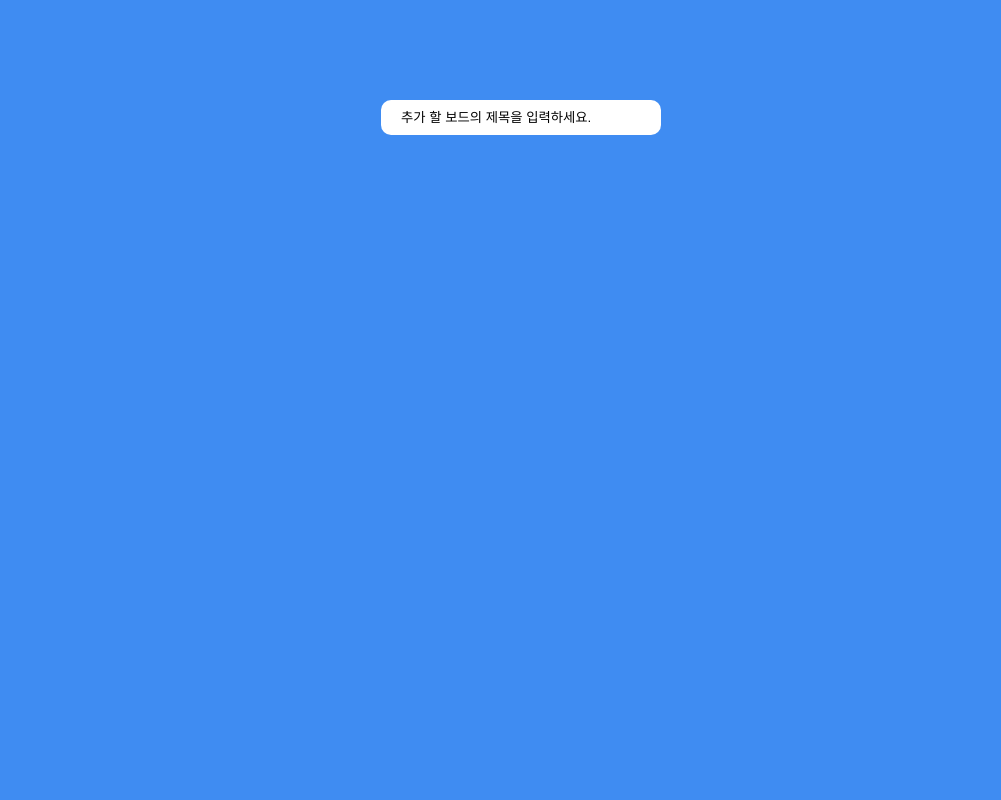
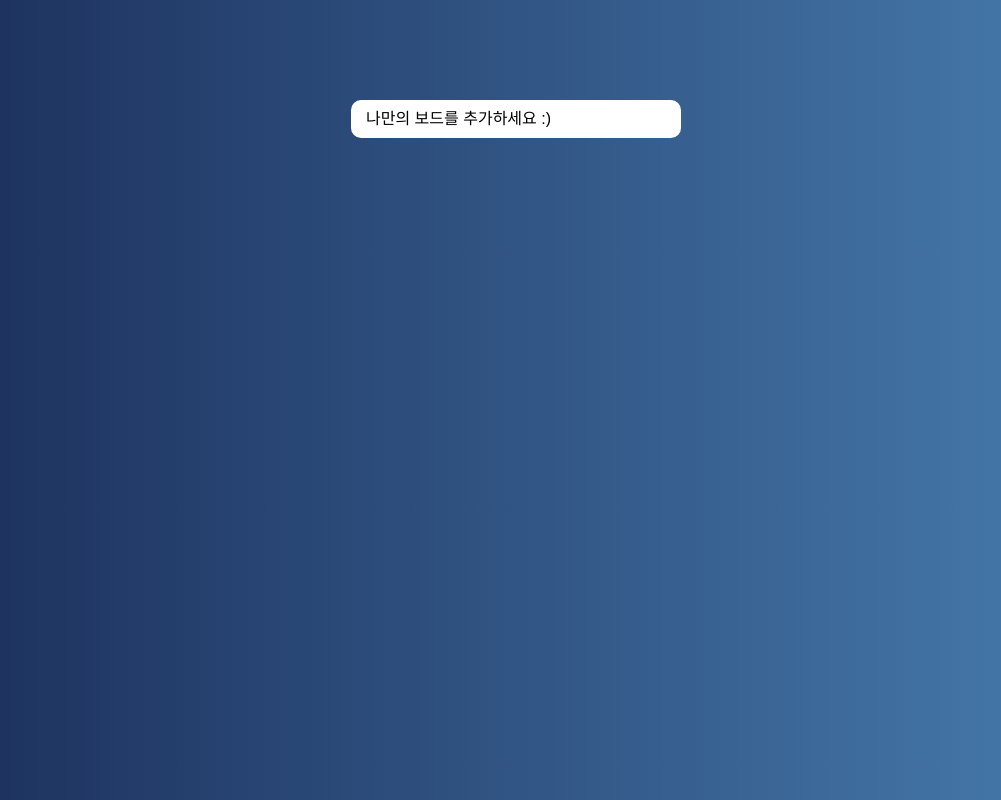
Before and after one commit to min33sky/trellon, a React (Create React App) app: page / in a window 1280 px wide. Shown: the whole page, without its empty margins (139-1140 px from the left). Built offline with nearby package versions, Linux system fonts and the light colour scheme.

Commit message:
:lipstick: ui update

```diff
--- a/package.json
+++ b/package.json
@@ -14,6 +14,7 @@
     "react": "^17.0.2",
     "react-beautiful-dnd": "^13.1.0",
     "react-dom": "^17.0.2",
+    "react-helmet-async": "^1.2.2",
     "react-hook-form": "^7.25.1",
     "react-scripts": "5.0.0",
     "recoil": "^0.6.1",
--- a/src/App.tsx
+++ b/src/App.tsx
@@ -6,27 +6,46 @@ import { orderState, toDoState } from './atoms/toDo';
 import { GlobalStyle } from './styles/global';
 import AddBoard from './components/AddBoard';
 import DraggableBoard from './components/DraggableBoard';
+import { Helmet, HelmetProvider } from 'react-helmet-async';
 
 const Wrapper = styled.div`
   display: flex;
   justify-content: center;
   align-items: center;
   margin: 0 auto;
-  width: 100vw;
-  max-width: 680px;
+  /* width: 100vw; */
+  max-width: 1280px;
   height: 100vh;
 `;
 
 const Boards = styled.div`
   display: flex;
-  justify-content: center;
-  align-items: flex;
+  justify-content: flex-start;
+  align-items: center;
   width: 100%;
-  gap: 10px;
-  /* display: grid;
-  grid-template-columns: repeat(3, 1fr);
-  gap: 10px;
-  width: 100%; */
+  overflow-x: auto;
+  gap: 20px;
+  padding-bottom: 2rem;
+  cursor: grab;
+
+  /* 스크롤바 설정*/
+  ::-webkit-scrollbar {
+    /* width: 10px; */
+    height: 10px;
+  }
+
+  /* 스크롤바 막대 설정*/
+  ::-webkit-scrollbar-thumb {
+    /* height: 22%; */
+    background: linear-gradient(to right, rgba(113, 128, 147, 0.5), rgba(127, 143, 166, 0.5));
+    /* 스크롤바 둥글게 설정    */
+    border-radius: 10px;
+  }
+
+  /* 스크롤바 뒷 배경 설정*/
+  ::-webkit-scrollbar-track {
+    background-color: rgba(33, 133, 133, 0);
+  }
 `;
 
 function App() {
@@ -104,6 +123,11 @@ function App() {
 
   return (
     <>
+      <HelmetProvider>
+        <Helmet>
+          <title>Trellon</title>
+        </Helmet>
+
         <ThemeProvider theme={darkTheme}>
           <GlobalStyle />
 
@@ -116,7 +140,12 @@ function App() {
                 {(provided) => (
                   <Boards ref={provided.innerRef} {...provided.droppableProps}>
                     {order.map((key, index) => (
-                    <DraggableBoard key={key} draggableId={key} index={index} toDos={toDos[key]} />
+                      <DraggableBoard
+                        key={key}
+                        draggableId={key}
+                        index={index}
+                        toDos={toDos[key]}
+                      />
                     ))}
                     {provided.placeholder}
                   </Boards>
@@ -125,6 +154,7 @@ function App() {
             </Wrapper>
           </DragDropContext>
         </ThemeProvider>
+      </HelmetProvider>
     </>
   );
 }
--- a/src/components/AddBoard.tsx
+++ b/src/components/AddBoard.tsx
@@ -8,17 +8,18 @@ const Form = styled.form<{ error?: boolean }>`
   position: absolute;
   top: 100px;
   width: 100%;
-  max-width: 240px;
+  max-width: 300px;
 
   input {
     width: 100%;
     border: 0;
     border-radius: 10px;
     outline: none;
-    padding: 10px 20px;
+    padding: 10px 15px;
+    font-size: 1rem;
 
     ::placeholder {
-      color: ${(props) => (props.error ? 'red' : 'black')};
+      color: ${(props) => (props.error ? '#e84118' : 'black')};
     }
   }
 `;
@@ -84,12 +85,11 @@ function AddBoard() {
     <Form onSubmit={handleSubmit(onValid)} error={Boolean(errors.boardName)}>
       <input
         type="text"
-        placeholder={
-          errors.boardName ? errors.boardName?.message : '추가 할 보드의 제목을 입력하세요.'
-        }
+        placeholder={errors.boardName ? errors.boardName?.message : '나만의 보드를 추가하세요 :)'}
         {...register('boardName', {
           maxLength: 10,
         })}
+        maxLength={10}
       />
     </Form>
   );
--- a/src/components/Board.tsx
+++ b/src/components/Board.tsx
@@ -10,7 +10,9 @@ const Wrapper = styled.ul`
   background-color: ${(props) => props.theme.boardColor};
   padding-top: 10px;
   border-radius: 5px;
-  min-height: 300px;
+  min-width: 260px;
+  height: 500px;
+  height: 500px;
 
   /* 드롭 가능 범위를 최대 범위로 고정시키기 위해서 */
   display: flex;
@@ -19,10 +21,14 @@ const Wrapper = styled.ul`
 `;
 
 const Title = styled.div`
-  text-align: center;
+  display: flex;
+  align-items: center;
+  justify-content: center;
   font-weight: 600;
-  margin-bottom: 10px;
+  margin-top: 10px;
+  margin-bottom: 20px;
   font-size: 18px;
+  gap: 10px;
 `;
 
 interface IAreaProps {
@@ -36,12 +42,51 @@ const Area = styled.div<IAreaProps>`
   flex-grow: 1; // 드롭 장소를 전체 범위로 늘린다
   transition: background-color 0.3s ease-in-out;
   padding: 20px;
+  overflow-y: auto;
+
+  /* 스크롤바 설정*/
+  ::-webkit-scrollbar {
+    width: 6px;
+  }
+
+  /* 스크롤바 막대 설정*/
+  ::-webkit-scrollbar-thumb {
+    height: 17%;
+    background-color: rgba(39, 60, 117, 0.8);
+    border-radius: 10px;
+  }
+
+  /* 스크롤바 뒷 배경 설정*/
+  ::-webkit-scrollbar-track {
+    background-color: rgba(39, 60, 117, 0.33);
+  }
 `;
 
 const Form = styled.form`
-  width: 100%;
+  display: flex;
+  justify-content: center;
+  margin-bottom: 20px;
+
   input {
-    width: 100%;
+    width: 80%;
+    padding: 8px;
+    font-size: 14px;
+    outline: none;
+    border: none;
+    border-radius: 10px;
+  }
+`;
+
+const TrashIcon = styled.svg`
+  display: block;
+  width: 25px;
+  height: 25px;
+  color: black;
+  transition: all 0.2s ease-in-out;
+  cursor: pointer;
+
+  &:hover {
+    color: rgba(232, 65, 24, 1);
   }
 `;
 
@@ -118,7 +163,21 @@ function Board({ toDos, boardId }: IBoard) {
   return (
     <Wrapper>
       <Title>
-        <p>{boardId}</p> <button onClick={handleRemoveBoard}>삭제</button>
+        <span>{boardId}</span>
+        <TrashIcon
+          onClick={handleRemoveBoard}
+          xmlns="http://www.w3.org/2000/svg"
+          fill="none"
+          viewBox="0 0 24 24"
+          stroke="currentColor"
+        >
+          <path
+            strokeLinecap="round"
+            strokeLinejoin="round"
+            strokeWidth="2"
+            d="M19 7l-.867 12.142A2 2 0 0116.138 21H7.862a2 2 0 01-1.995-1.858L5 7m5 4v6m4-6v6m1-10V4a1 1 0 00-1-1h-4a1 1 0 00-1 1v3M4 7h16"
+          />
+        </TrashIcon>
       </Title>
 
       <Form onSubmit={handleSubmit(onValid)}>
--- a/src/components/DraggableBoard.tsx
+++ b/src/components/DraggableBoard.tsx
@@ -11,7 +11,9 @@ interface IDraggableBoardProps {
 
 /**
  * 드래그 할 수 있는 보드
- * @param param0
+ * @param draggableId 보드의 id
+ * @param index 보드의 위치를 나타내는 index
+ * @param toDos 투두 내용이 담긴 배열
  * @returns
  */
 function DraggableBoard({ draggableId, index, toDos }: IDraggableBoardProps) {
--- a/src/components/DraggableCard.tsx
+++ b/src/components/DraggableCard.tsx
@@ -7,16 +7,29 @@ const Card = styled.li<{ isDragging: boolean }>`
   background-color: ${(props) => (props.isDragging ? '#e4f2ff' : props.theme.cardColor)};
   box-shadow: ${(props) => (props.isDragging ? '0px 2px 5px rgba(0,0,0,0.5)' : 'none')};
   border-radius: 5px;
-  margin-bottom: 5px;
+  margin-bottom: 8px;
   padding: 10px;
 
   display: flex;
   align-items: center;
   justify-content: space-between;
+
+  p {
+    font-weight: 600;
+  }
 `;
 
-const DeleteBtn = styled.button`
+const RemoveIcon = styled.svg`
+  display: block;
+  width: 25px;
+  height: 25px;
+  color: black;
+  transition: all 0.2s ease-in-out;
   cursor: pointer;
+
+  &:hover {
+    color: rgba(232, 65, 24, 1);
+  }
 `;
 
 interface IDraggableCard {
@@ -42,7 +55,20 @@ function DraggableCard({ index, toDoId, toDoText, onRemove }: IDraggableCard) {
           {...magic.draggableProps}
         >
           <p>{toDoText}</p>
-          <DeleteBtn onClick={() => onRemove(index)}>삭제</DeleteBtn>
+          <RemoveIcon
+            onClick={() => onRemove(index)}
+            xmlns="http://www.w3.org/2000/svg"
+            fill="none"
+            viewBox="0 0 24 24"
+            stroke="currentColor"
+          >
+            <path
+              strokeLinecap="round"
+              strokeLinejoin="round"
+              strokeWidth="2"
+              d="M15 12H9m12 0a9 9 0 11-18 0 9 9 0 0118 0z"
+            />
+          </RemoveIcon>
         </Card>
       )}
     </Draggable>
--- a/src/styles/global.ts
+++ b/src/styles/global.ts
@@ -53,7 +53,8 @@ export const GlobalStyle = createGlobalStyle`
 
   body {
     box-sizing: border-box;
-    background-color: ${(props) => props.theme.bgColor};
+
+    background: ${(props) => props.theme.bgColor};
     color: black;
     font-weight: 300;
     line-height: 1.2;
--- a/src/theme.ts
+++ b/src/theme.ts
@@ -1,7 +1,7 @@
 import { DefaultTheme } from 'styled-components';
 
 export const darkTheme: DefaultTheme = {
-  bgColor: '#3F8CF2',
+  bgColor: 'linear-gradient(to right, #192a56, #487eb0)',
   boardColor: '#DADFE9',
   cardColor: 'white',
 };
```
Also changed, not shown: 1 other file (tests, documents, lock files or other folders). Lines whose indentation alone changed are shown as unchanged.
